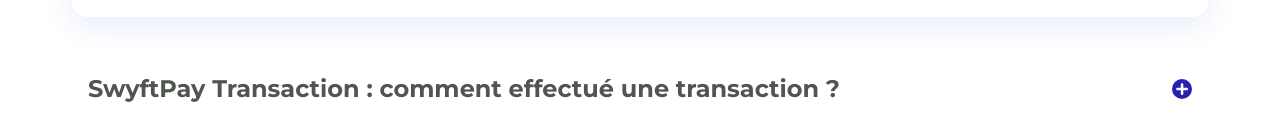
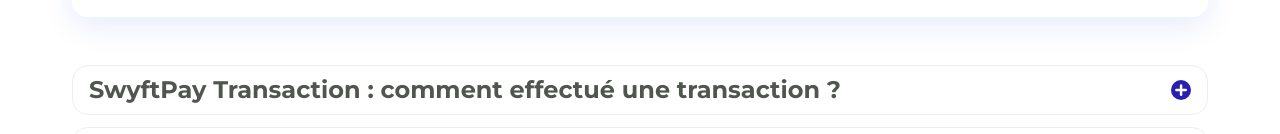
Before and after one commit to swyftpay-drc/frontend, a Next.js app: page /how-kit-works in a window 1280 px wide. Shown: the part 667-801 px from the top of the page. Built offline with nearby package versions, Linux system fonts and the light colour scheme.

Commit message:
refactor:update accordion

```diff
--- a/src/components/ui/accordion/CustomAccordion.tsx
+++ b/src/components/ui/accordion/CustomAccordion.tsx
@@ -18,7 +18,7 @@
     };
 
     return (
-        <div className={`w-full transition-transform duration-500 ease-in-out my-3 rounded-2xl ${ isOpen?'bg-white/90 shadow-[rgba(7,_65,_210,_0.1)_0px_9px_30px] mb-12':'bg-transparent'}  `}>
+        <div className={`w-full border transition-transform duration-500 ease-in-out my-3 rounded-2xl ${ isOpen?'bg-white/90 border-0 shadow-[rgba(7,_65,_210,_0.1)_0px_9px_30px] mb-12':'bg-transparent'}  `}>
             <button
                 onClick={toggleAccordion}
                 className="w-full flex justify-between items-center px-4 py-2 text-text-primary font-bold text-2xl focus:outline-none"
```
